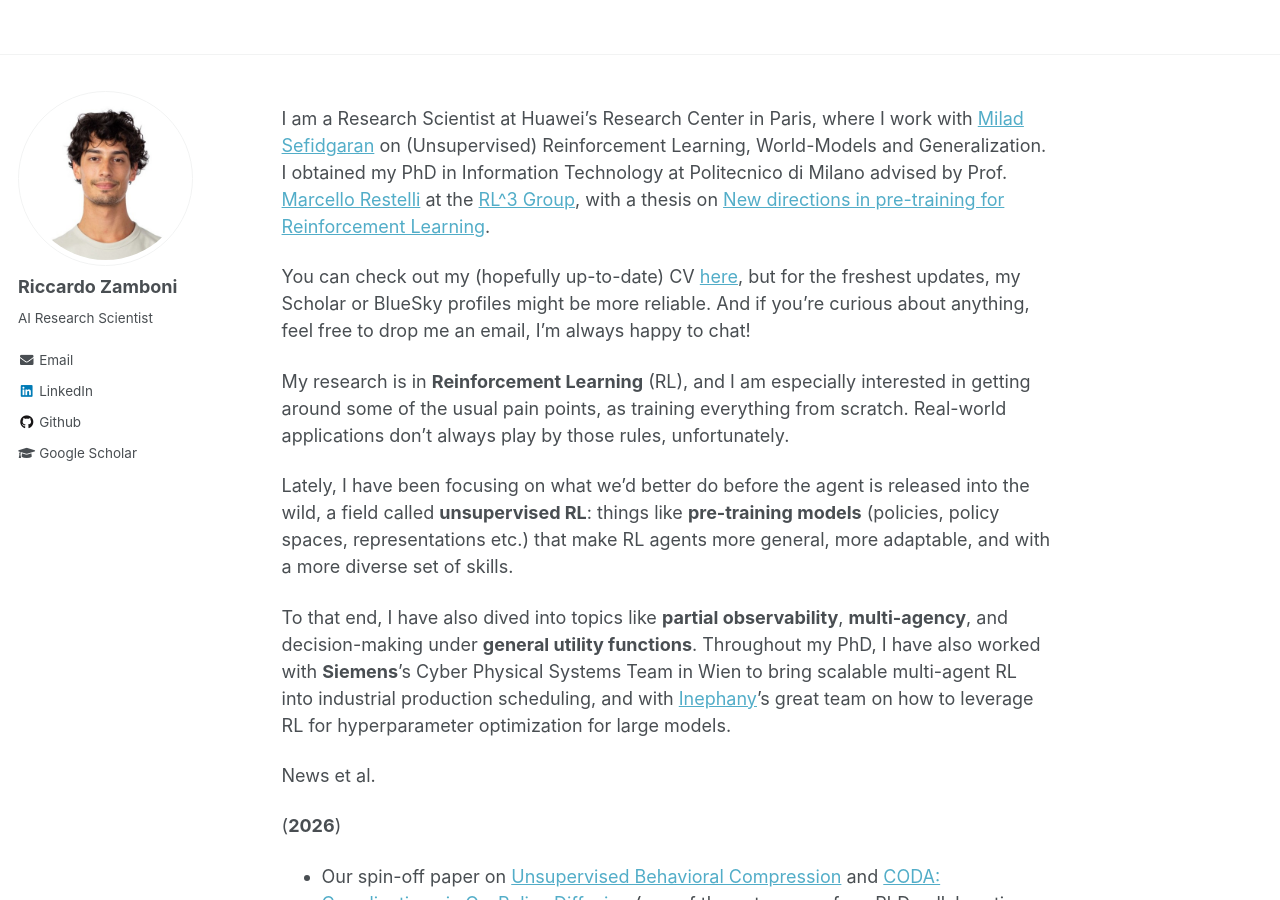
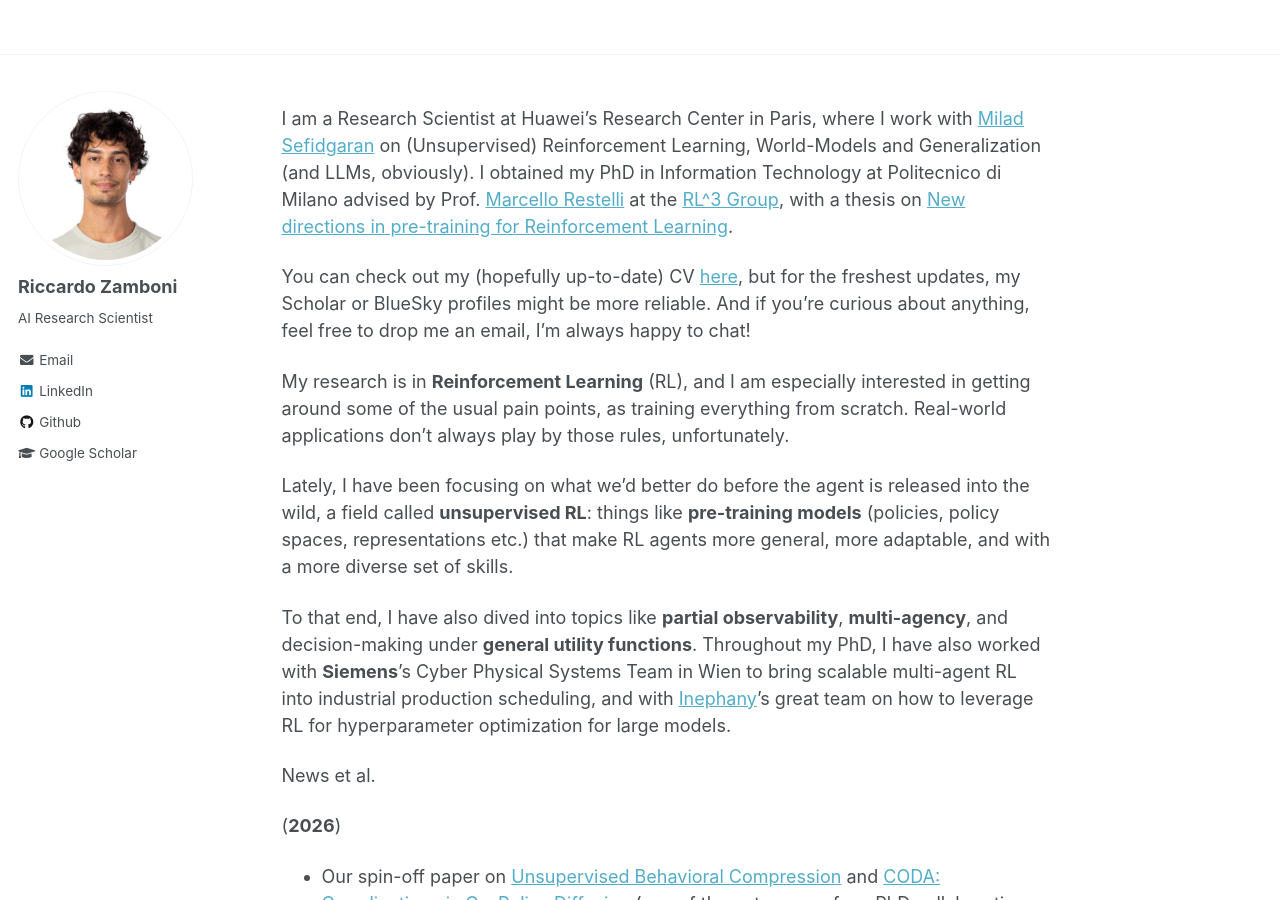
Before and after one commit to RiccZamboni/ricczamboni.github.io, a Jekyll site: the page built from _pages/about.md, in a window 1280 px wide and 900 px high. Built offline with Jekyll 4.4.1, drawn with Linux system fonts in a browser that asks for light colours.

Commit message:
Add LLMs to research focus in about section
Updated the description to include LLMs in research focus.

```diff
--- a/_pages/about.md
+++ b/_pages/about.md
@@ -9,7 +9,7 @@ redirect_from:
 ---
 
 
-I am a Research Scientist at Huawei's Research Center in Paris, where I work with [Milad Sefidgaran](https://scholar.google.com/citations?hl=en&user=-ZT1wPgAAAAJ&view_op=list_works&sortby=pubdate) on (Unsupervised) Reinforcement Learning, World-Models and Generalization. I obtained my PhD in Information Technology at Politecnico di Milano advised by Prof. [Marcello Restelli](https://scholar.google.com/citations?user=xdgxRiEAAAAJ&hl=en) at the [RL^3 Group](https://rl.airlab.deib.polimi.it), with a thesis on [New directions in pre-training for Reinforcement Learning](https://www.politesi.polimi.it/handle/10589/244357).
+I am a Research Scientist at Huawei's Research Center in Paris, where I work with [Milad Sefidgaran](https://scholar.google.com/citations?hl=en&user=-ZT1wPgAAAAJ&view_op=list_works&sortby=pubdate) on (Unsupervised) Reinforcement Learning, World-Models and Generalization (and LLMs, obviously). I obtained my PhD in Information Technology at Politecnico di Milano advised by Prof. [Marcello Restelli](https://scholar.google.com/citations?user=xdgxRiEAAAAJ&hl=en) at the [RL^3 Group](https://rl.airlab.deib.polimi.it), with a thesis on [New directions in pre-training for Reinforcement Learning](https://www.politesi.polimi.it/handle/10589/244357).
 
 You can check out my (hopefully up-to-date) CV [here](/files/Academic_CV.pdf){:target="_blank"}{:rel="noopener noreferrer"}, but for the freshest updates, my Scholar or BlueSky profiles might be more reliable. And if you're curious about anything, feel free to drop me an email, I’m always happy to chat!
 
```
